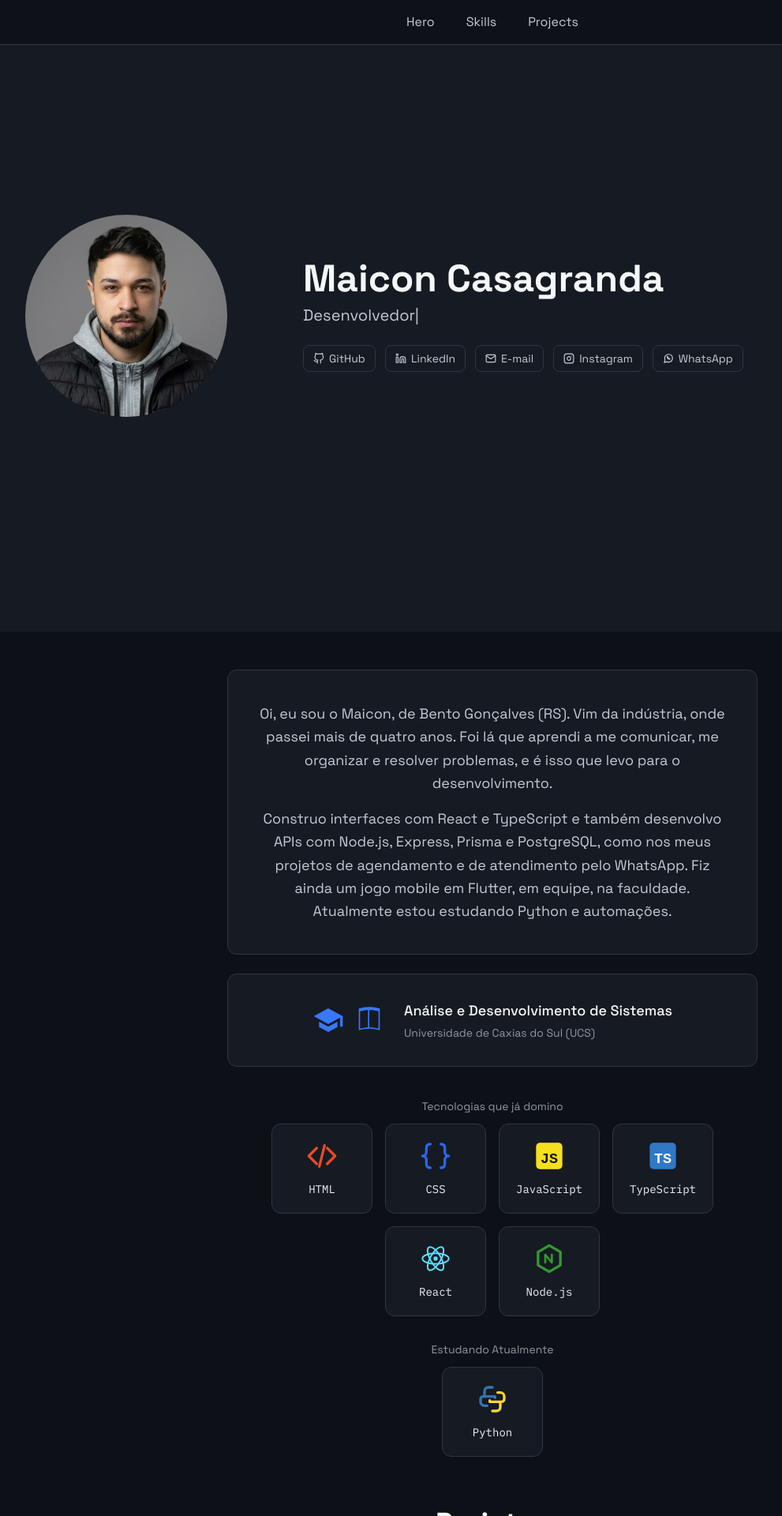
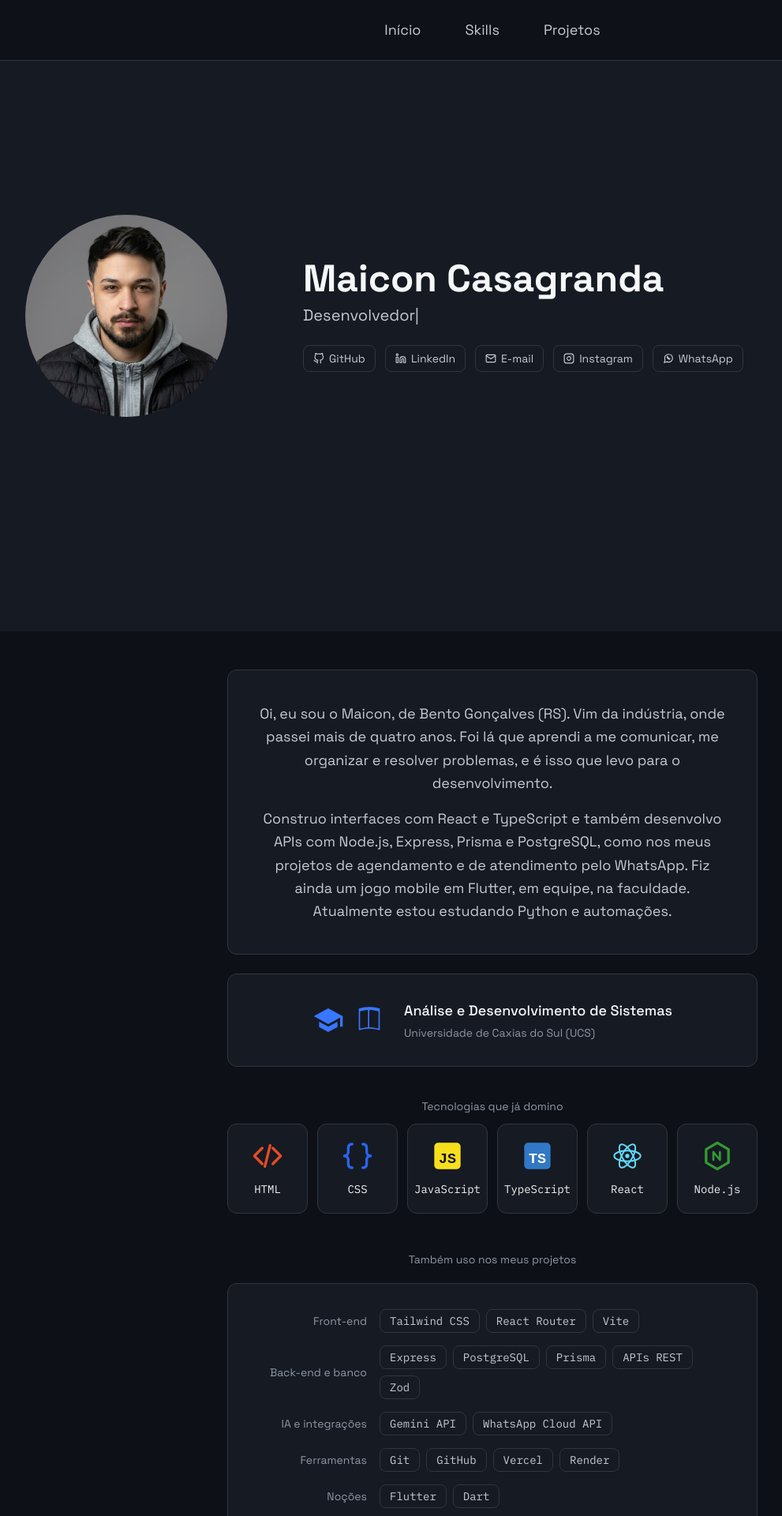
Before and after one commit to MaiconCasagrandaDev/portifolio-maicon, a React (Vite) app: page / in a window 1280 px wide. Shown: the top 1920 px of the page at 79% size, without its empty margins (16-1007 px from the left). Built offline with nearby package versions, Linux system fonts and the light colour scheme.

Commit message:
feat(layout): ajusta header e hero no mobile e reorganiza skills

```diff
--- a/src/components/Header/index.tsx
+++ b/src/components/Header/index.tsx
@@ -1,24 +1,18 @@
+const classeLink =
+    "px-2 py-1 text-text-secondary hover:text-primary transition-colors";
+
 function Header() {
     return (
         <header className="fixed top-0 left-0 w-full z-50 bg-background/80 backdrop-blur-md border-b border-border">
-            <nav className="flex justify-center gap-6 sm:gap-10 py-3 sm:py-4 font-body text-sm sm:text-base">
-                <a
-                    href="#inicio"
-                    className="text-text-secondary hover:text-primary transition-colors"
-                >
-                    Hero
+            <nav className="flex justify-center gap-4 sm:gap-10 py-4 sm:py-5 font-body text-base sm:text-lg">
+                <a href="#inicio" className={classeLink}>
+                    Início
                 </a>
-                <a
-                    href="#skills"
-                    className="text-text-secondary hover:text-primary transition-colors"
-                >
+                <a href="#skills" className={classeLink}>
                     Skills
                 </a>
-                <a
-                    href="#projetos"
-                    className="text-text-secondary hover:text-primary transition-colors"
-                >
-                    Projects
+                <a href="#projetos" className={classeLink}>
+                    Projetos
                 </a>
             </nav>
         </header>
--- a/src/components/Hero/index.tsx
+++ b/src/components/Hero/index.tsx
@@ -30,7 +30,7 @@ export function Hero() {
   return (
     <section
       id="inicio"
-      className="flex flex-col sm:flex-row items-center gap-8 sm:gap-24 pt-28 sm:pt-0 min-h-screen px-6 sm:px-12 bg-surface text-center sm:text-left"
+      className="flex flex-col sm:flex-row items-center gap-8 sm:gap-24 pt-48 sm:pt-0 min-h-screen px-6 sm:px-12 bg-surface text-center sm:text-left"
     >
       <div className="w-40 h-40 sm:w-64 sm:h-64 rounded-full overflow-hidden shrink-0">
         <img
--- a/src/components/Skills/CardSkills.tsx
+++ b/src/components/Skills/CardSkills.tsx
@@ -4,7 +4,7 @@ export function CardSkill({ nome, cor, icone }: { nome: string; cor: string; ico
     return (
         <div
         style={{ "--cor": cor } as CSSProperties}
-        className="flex flex-col items-center gap-3 w-28 sm:w-32 py-5 rounded-xl border border-border bg-surface font-mono text-sm text-text transition-all duration-300 hover:-translate-y-1 hover:border-(--cor) hover:text-(--cor) cursor-default"
+        className="flex flex-col items-center gap-3 w-full py-5 rounded-xl border border-border bg-surface font-mono text-sm text-text transition-all duration-300 hover:-translate-y-1 hover:border-(--cor) hover:text-(--cor) cursor-default"
         >
         {icone}
         {nome}
--- a/src/components/Skills/Skills.data.tsx
+++ b/src/components/Skills/Skills.data.tsx
@@ -64,17 +64,11 @@ export const dominadas = [
     },
 ];
 
-export const estudando = [
-    {
-        nome: "Python",
-        cor: "#3776AB",
-        icone: (
-        <svg width="40" height="40" viewBox="0 0 24 24" fill="none" strokeWidth="2" strokeLinecap="round" strokeLinejoin="round">
-            <path d="M12 3H9a3 3 0 0 0-3 3v4h8v1" stroke="#3776AB" />
-            <path d="M6 10H5a2 2 0 0 0-2 2v2a3 3 0 0 0 3 3h2" stroke="#3776AB" />
-            <path d="M12 21h3a3 3 0 0 0 3-3v-4h-8v-1" stroke="#FFD43B" />
-            <path d="M18 14h1a2 2 0 0 0 2-2v-2a3 3 0 0 0-3-3h-2" stroke="#FFD43B" />
-        </svg>
-        ),
-    },
+export const tambemUso = [
+    { titulo: "Front-end", itens: ["Tailwind CSS", "React Router", "Vite"] },
+    { titulo: "Back-end e banco", itens: ["Express", "PostgreSQL", "Prisma", "APIs REST", "Zod"] },
+    { titulo: "IA e integrações", itens: ["Gemini API", "WhatsApp Cloud API"] },
+    { titulo: "Ferramentas", itens: ["Git", "GitHub", "Vercel", "Render"] },
+    { titulo: "Noções", itens: ["Flutter", "Dart"] },
+    { titulo: "Estudando", itens: ["Python"] },
 ];
--- /dev/null
+++ b/src/components/Skills/TambemUso.tsx
@@ -0,0 +1,34 @@
+import { tambemUso } from "./Skills.data";
+
+const etiqueta =
+    "px-3 py-1 rounded-lg border border-border bg-surface font-mono text-sm text-text-secondary transition-colors hover:border-primary hover:text-primary cursor-default";
+
+export function TambemUso() {
+    return (
+        <div className="max-w-2xl mt-12 mx-4 sm:mx-auto text-center">
+            <p className="font-body text-sm text-text-tertiary">Também uso nos meus projetos</p>
+
+            <div className="mt-5 p-6 sm:p-8 rounded-xl border border-border bg-surface space-y-4">
+                {tambemUso.map((grupo) => (
+                    <div
+                        key={grupo.titulo}
+                        className="flex flex-col sm:flex-row sm:items-center gap-2 sm:gap-4"
+                    >
+                        <span className="sm:w-36 sm:text-right shrink-0 font-body text-sm text-text-tertiary">
+                            {grupo.titulo}
+                        </span>
+                        <div className="flex flex-wrap justify-center sm:justify-start gap-2">
+                            {grupo.itens.map((item) => (
+                                <span key={item} className={etiqueta}>
+                                    {item}
+                                </span>
+                            ))}
+                        </div>
+                    </div>
+                ))}
+            </div>
+        </div>
+    );
+}
+
+export default TambemUso;
--- a/src/components/Skills/index.tsx
+++ b/src/components/Skills/index.tsx
@@ -1,8 +1,9 @@
-import { dominadas, estudando } from "./Skills.data";
+import { dominadas } from "./Skills.data";
 import { CardSkill } from "./CardSkills";
 import { useAparecer } from "../../hooks/useAparecer";
 import { CardFaculdade } from "./CardFaculdade";
 import { Sobre } from "./Sobre";
+import { TambemUso } from "./TambemUso";
 
 
 function Skills() {
@@ -22,22 +23,14 @@ function Skills() {
             <div className="mt-10 text-center">
                 <p className="font-body text-sm text-text-tertiary mb-3">Tecnologias que já domino</p>
 
-                <div className="flex flex-wrap justify-center gap-4 max-w-2xl mx-auto px-6">
+                <div className="grid grid-cols-3 md:grid-cols-6 gap-3 max-w-2xl mx-4 sm:mx-auto">
                     {dominadas.map((skill) => (
                         <CardSkill key={skill.nome} {...skill} />
                     ))}
                 </div>
             </div>
 
-            <div className="mt-8 text-center">
-                <p className="font-body text-sm text-text-tertiary mb-3">Estudando Atualmente</p>
-
-                <div className="flex flex-wrap justify-center gap-4">
-                    {estudando.map((skill) => (
-                        <CardSkill key={skill.nome} {...skill} />
-                    ))}
-                </div>
-            </div>
+            <TambemUso />
 
         </section>
     )
```
